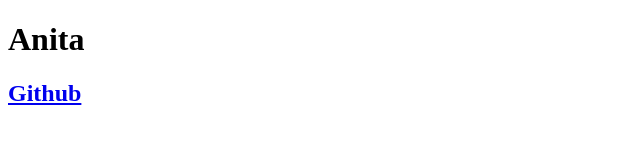
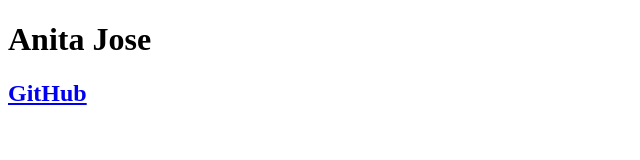
Before and after one commit to anitajose1/portfolio-generator, a plain HTML site: page index.html in a window 1280 px wide. Shown: the whole page, without its empty margins (0-640 px from the left). Drawn offline with Linux system fonts and the light colour scheme.

Commit message:
generate html and add link to github profile

```diff
--- a/app.js
+++ b/app.js
@@ -24,10 +24,6 @@
 const profileDataArgs = process.argv.slice(2)
 const [name, gitHub] = profileDataArgs
 
-// console.log(profileDataArgs());
-
-// printProfileData(profileDataArgs)
-
 const pageHTML = generatePage(name, gitHub)
 
 // creates the actual html file using the template created and arguments passed through terminal
--- a/index.html
+++ b/index.html
@@ -9,7 +9,7 @@
     </head>
 
     <body>
-      <h1>Anita</h1>
-      <h2><a href="https://github.com/anitajose1">Github</a></h2>
+      <h1>Anita Jose</h1>
+      <h2><a href="https://github.com/anitajose1">GitHub</a></h2>
     </body>
     </html>
```
